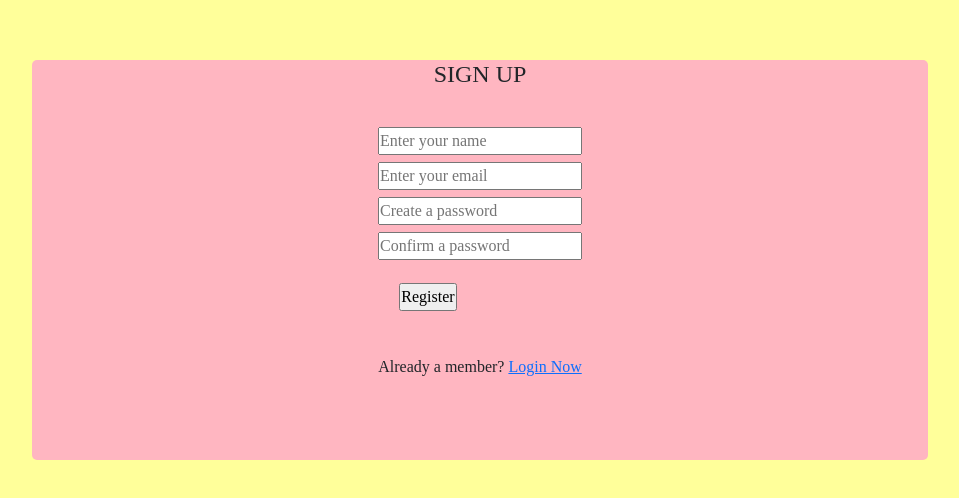
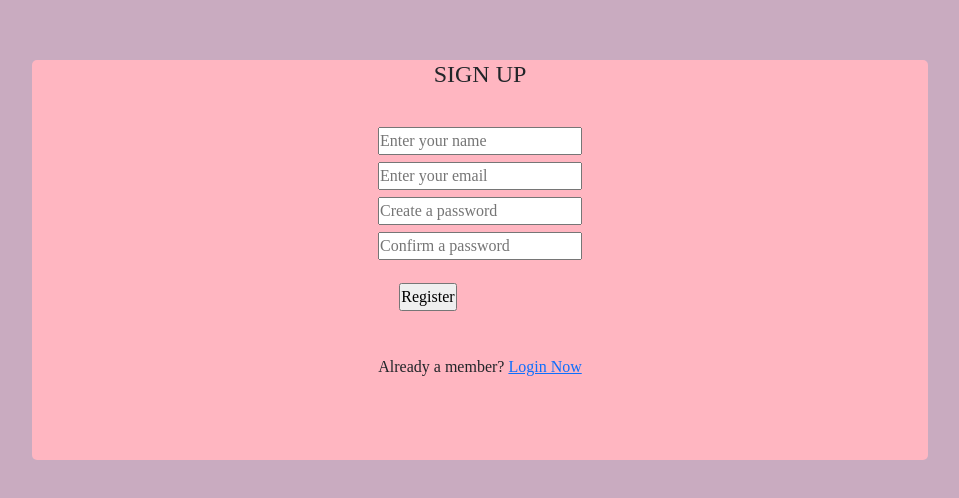
Before and after one commit to Dharshini14-k/FormvalidationJs, a plain HTML site: page index.html in a window 1280 px wide. Shown: the part 140-638 px from the top of the page, without its empty margins (160-1119 px from the left). Drawn offline with nearby package versions, Linux system fonts and the light colour scheme.

Commit message:
Update style.css

```diff
--- a/style.css
+++ b/style.css
@@ -2,20 +2,19 @@
     margin: 0;
     padding: 0;
     box-sizing: border-box;
-    font-family:'Times New Roman', Times, serif
-;
+    font-family:'Times New Roman', Times, serif;
 }
-body{
+body {
     height: 100vh;
     display: flex;
     align-items: center;
     justify-content: center;
-    background-color:rgba(255, 255, 0, 0.396);
+    background-color: rgba(119, 44, 97, 0.396);
 }
-.container{
+.container {
     width: 70%;
     height: 50vh;
-    background-color:lightpink;
+    background-color: lightpink;
     border-radius: 5px;
     margin: auto;
 }
@@ -99,8 +98,15 @@ body{
     cursor: pointer;
     float: right;
   }
-@media (max-width: 800px) {
-    .container {
-        width: 70%;
-    }
+  * {
+    margin: 0;
+    padding: 0;
+    box-sizing: border-box;
+    font-family: 'Times New Roman', Times, serif;
 }
+.span{
+    display: flex;
+    align-items: center;
+    justify-content: center;
+    text-align: center;
+}
```
